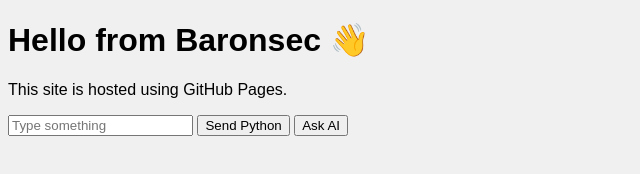
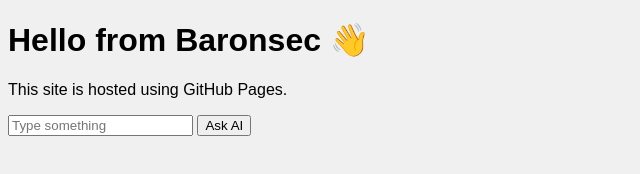
Before and after one commit to Baronsec-code/CD-website, a plain HTML site: page index.html in a window 1280 px wide. Shown: the whole page, without its empty margins (0-640 px from the left). Drawn offline with Linux system fonts and the light colour scheme.

Commit message:
Update index.html

```diff
--- a/index.html
+++ b/index.html
@@ -8,7 +8,6 @@
     <h1>Hello from Baronsec 👋</h1>
     <p>This site is hosted using GitHub Pages.</p>
     <input type="text" id="userInput" placeholder="Type something">
-    <button onclick="sendText()">Send Python</button>
     <button onclick="sendAI()">Ask AI</button>
     <p id="output"></p>
 
```
